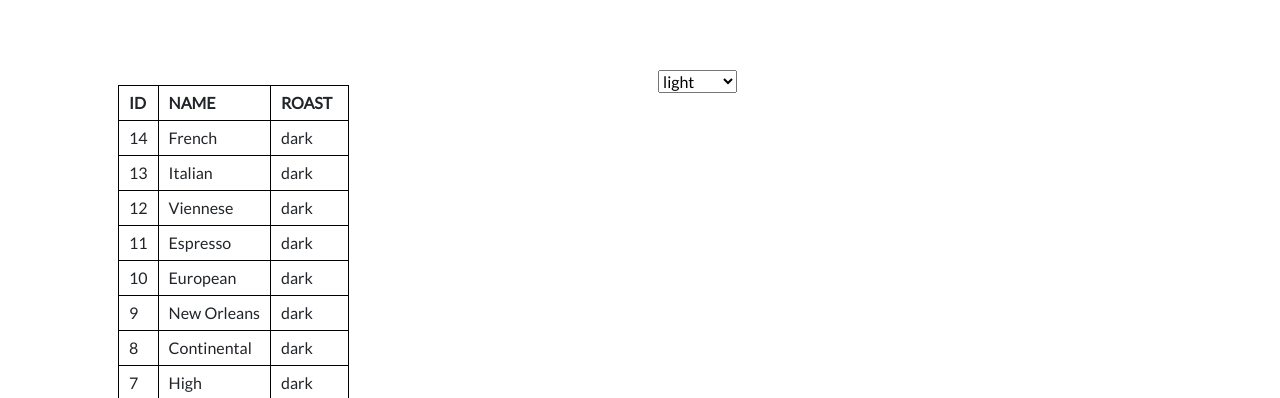
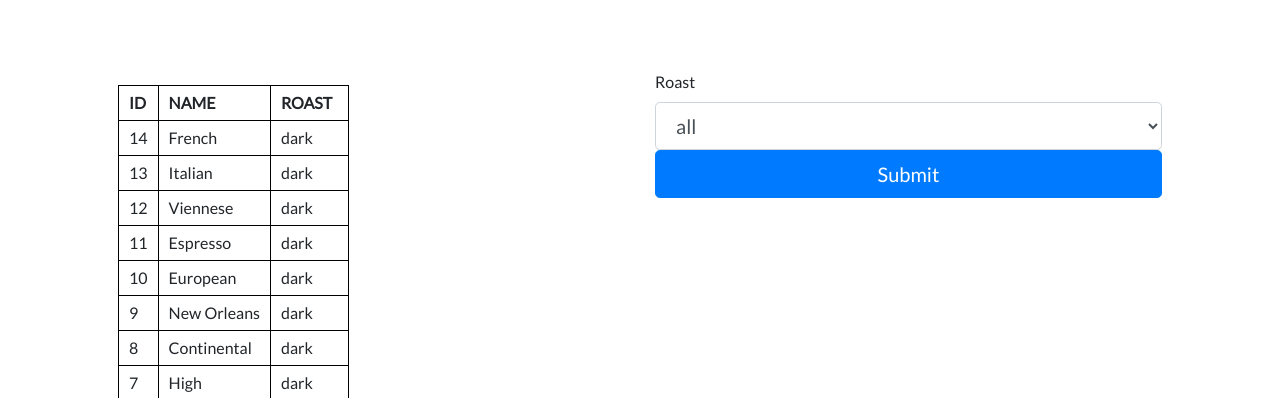
Before and after one commit to dallas-horta-coffee-project/kevin-jackie-coffee-project, a plain HTML site: page index.html in a window 1280 px wide. Shown: the part 745-1143 px from the top of the page. Drawn offline with nearby package versions, Linux system fonts and the light colour scheme.

Commit message:
added bootstrap buttons

```diff
--- a/index.html
+++ b/index.html
@@ -72,14 +72,20 @@
 
         <div class="column col-lg-6">
             <form>
-                <label for="roast-selection"></label>
-                <select id="roast-selection">
+<!--	            <input type="text" class="form-control form-control-lg">-->
+
+                <label for="roast-selection">Roast</label>
+                <select class="form-control form-control-lg" id="roast-selection">
+	                <option id="all">all</option>
                     <option>light</option>
                     <option>medium</option>
                     <option>dark</option>
                 </select>
-                <!--        <input id="submit" type="submit" />-->
+	            <input class="btn btn-primary btn-lg btn-block" id="submit" type="submit">
             </form>
+	        <form action="">
+
+	        </form>
         </div>
     </div>
 </div>
--- a/main.js
+++ b/main.js
@@ -47,11 +47,13 @@ var coffees = [
     {id: 13, name: 'Italian', roast: 'dark'},
     {id: 14, name: 'French', roast: 'dark'},
 ];
-
+// var allRoast = document.querySelector('#all');
+// allRoast = renderCoffees(coffees);
 var tbody = document.querySelector('#coffees');
 var submitButton = document.querySelector('#submit');
 var roastSelection = document.querySelector('#roast-selection');
 
+// Remove borders
 tbody.innerHTML = renderCoffees(coffees);
 
 submitButton.addEventListener('click', updateCoffees);
--- a/style.css
+++ b/style.css
@@ -47,5 +47,5 @@ h1 {
 	text-align: center;
 	font-size: 75px;
 	text-shadow: 2px 2px rgba(0, 0, 0, 0.34);
-	transform: ;
+
 }
```
